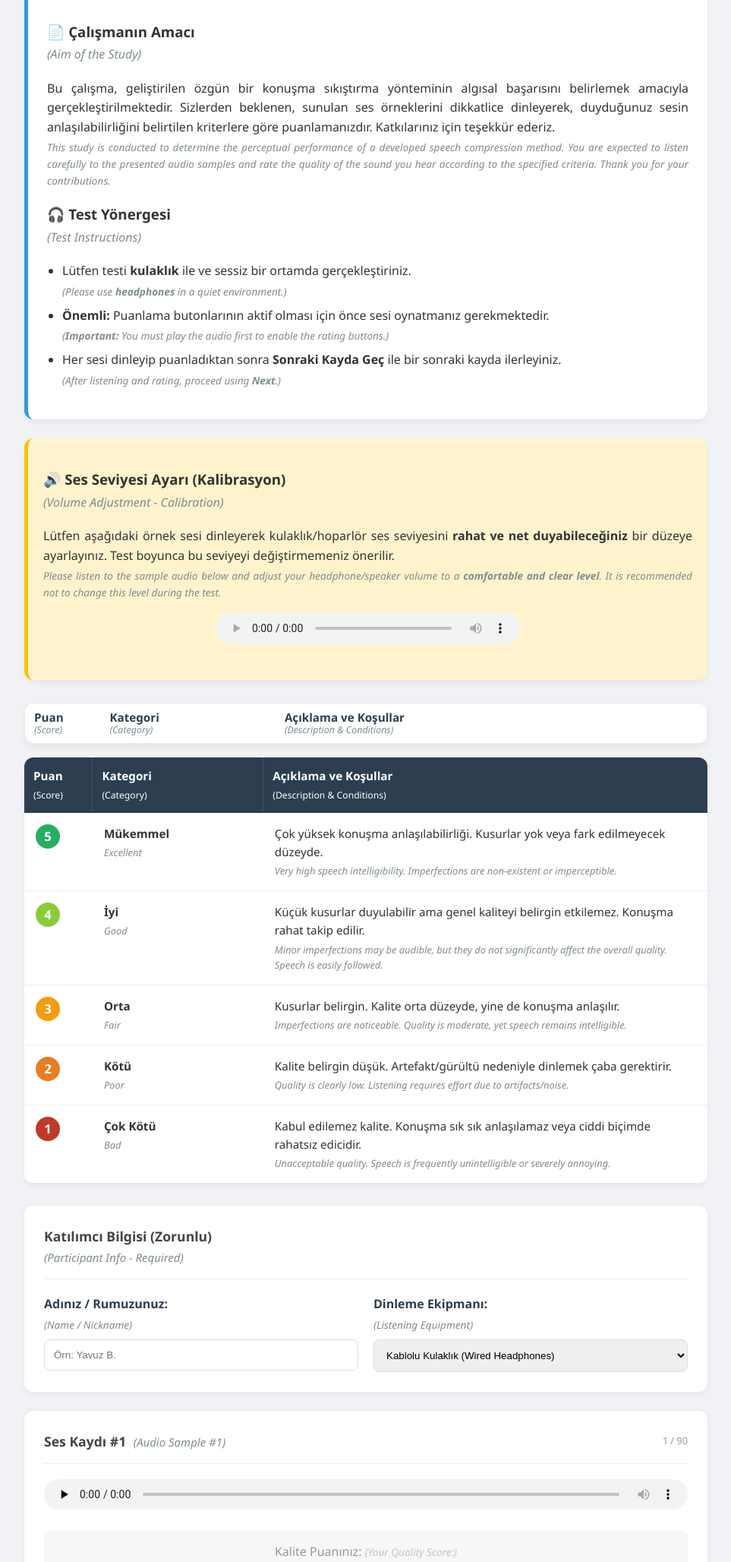
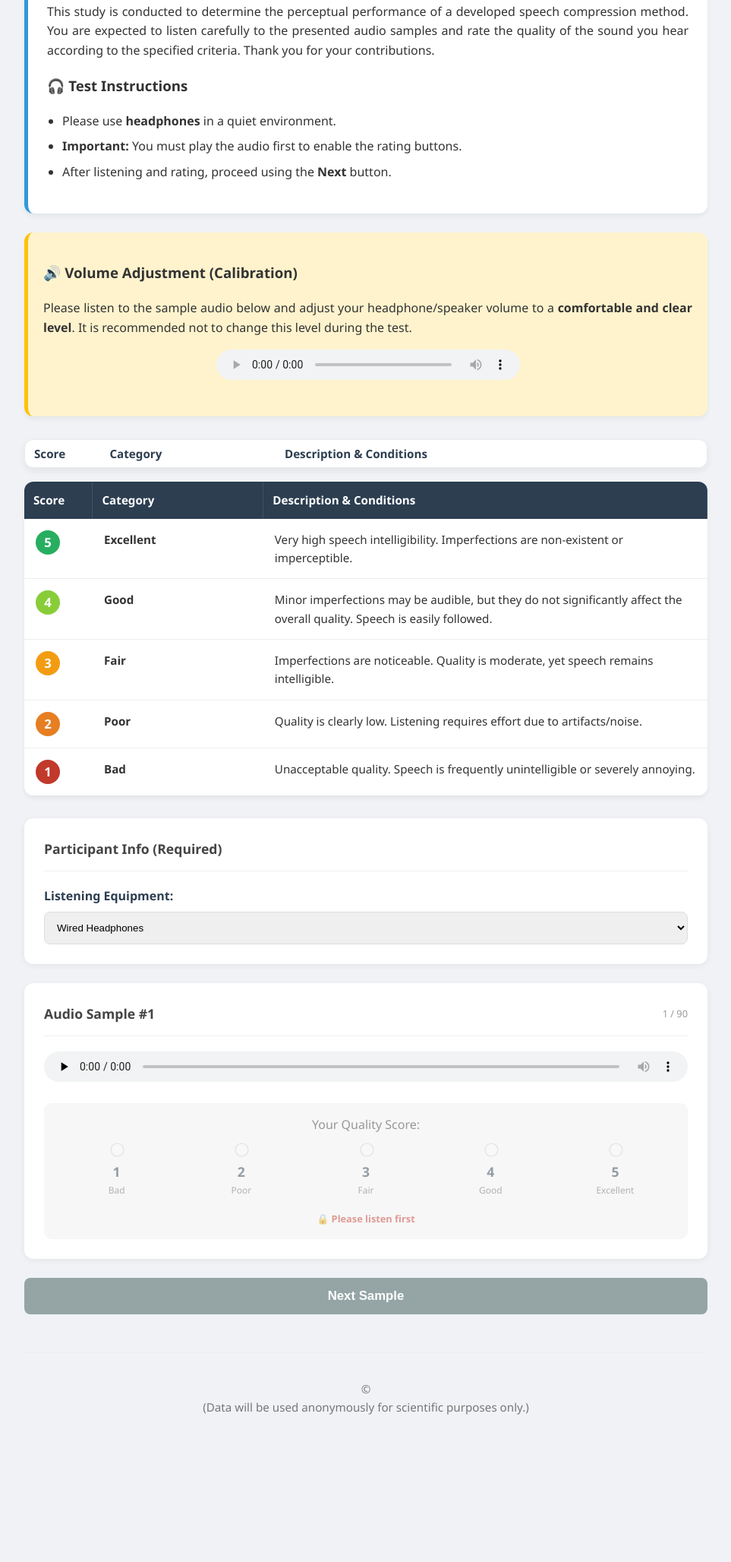
Before and after one commit to DBNC-Speech/MOS-Test, a plain HTML site: page index.html in a window 1280 px wide. Shown: the part 294-2350 px from the top of the page at 76% size, without its empty margins (158-1121 px from the left). After the commit the page ends 2214 px from the top, so only its background shows below. Drawn offline with Linux system fonts and the light colour scheme.

Commit message:
Update index.html

```diff
--- a/index.html
+++ b/index.html
@@ -1,5 +1,5 @@
 <!DOCTYPE html>
-<html lang="tr">
+<html lang="en">
 <head>
   <meta charset="UTF-8">
   <meta name="viewport" content="width=device-width, initial-scale=1.0">
@@ -27,7 +27,7 @@
       line-height: 1.6;
     }
 
-
+    /* Progress Bar */
     .progress-container {
       position: fixed; top: 0; left: 0; width: 100%; height: 8px; background-color: #ddd; z-index: 2000;
     }
@@ -58,11 +58,6 @@
     h1 { text-align: center; color: var(--primary-color); margin-bottom: 5px; }
     .subtitle { text-align: center; color: #7f8c8d; margin-bottom: 30px; font-weight: 500; }
 
-    .en-sub {
-      display: block; font-size: 0.85em; font-style: italic; color: #7f8c8d; font-weight: normal; margin-top: 3px;
-    }
-    .subtitle .en-sub { font-size: 0.9em; }
-
     .info-box {
       background: var(--card-bg); padding: 25px; border-radius: 12px;
       box-shadow: 0 4px 6px rgba(0,0,0,0.05); margin-bottom: 25px;
@@ -82,9 +77,9 @@
     }
     .calibration-box p { text-align: justify; }
 
-
+    /* Sticky Header for Mobile/Desktop Table Guide */
     .sticky-guide {
-
+      /* position: sticky; top: 0; z-index: 1000; Remove comment if you want it sticky */
       background: rgba(255,255,255,0.96);
       border: 1px solid #eaeaea;
       border-radius: 12px;
@@ -104,14 +99,6 @@
     .sticky-guide .cell {
       font-size: 0.95em;
       line-height: 1.1;
-    }
-    .sticky-guide .cell .sub {
-      display: block;
-      font-weight: 500;
-      font-style: italic;
-      color: #7f8c8d;
-      font-size: 0.82em;
-      margin-top: 2px;
     }
 
     .rating-guide-table {
@@ -162,7 +149,8 @@
     .sample-title { font-weight: bold; font-size: 1.1em; color: #444; }
 
     audio { width: 100%; margin-bottom: 20px; outline: none; height: 40px; }
-    .form-row { display: grid; grid-template-columns: 1fr 1fr; gap: 20px; }
+
+    .form-row { display: grid; grid-template-columns: 1fr; gap: 20px; } /* Changed to single column since name is removed */
     .form-group label { font-weight: bold; display: block; margin-bottom: 8px; color: #2c3e50; }
     input[type="text"], select { width: 100%; padding: 12px; border: 1px solid #ddd; border-radius: 8px; box-sizing: border-box; }
 
@@ -174,7 +162,7 @@
       opacity: 0.5; pointer-events: none; background: #f0f0f0;
     }
     .rating-container.locked::after {
-      content: "🔒 Lütfen önce sesi dinleyiniz / Please listen first";
+      content: "🔒 Please listen first";
       display: block; font-size: 0.8em; color: var(--danger-color); margin-top: 10px; font-weight: bold;
     }
     .rating-group { display: flex; justify-content: space-between; gap: 5px; flex-wrap: wrap; }
@@ -187,11 +175,8 @@
     .rating-val { font-weight: bold; font-size: 1.1em; color: var(--primary-color); }
     .rating-desc { font-size: 0.75em; color: #666; line-height: 1.2; margin-top: 4px; }
 
-
     .step-card { display: none; }
     .step-card.active { display: block; }
-
-
     .step-card { scroll-margin-top: 80px; }
 
     .nav-row{
@@ -257,52 +242,40 @@
     <div class="progress-bar" id="progressBar"></div>
   </div>
   <div class="progress-panel" id="progressPanel">
-    <strong>İlerleme:</strong> <span id="progressLabel">0 / 0</span>
+    <strong>Progress:</strong> <span id="progressLabel">0 / 0</span>
   </div>
   <div class="progress-text" id="progressText">0 / 0 (0%)</div>
 
-  <h1>Konuşma Sıkıştırma Kalite Testi<span class="en-sub">(Speech Compression Quality Test)</span></h1>
-  <p class="subtitle">Subjektif Değerlendirme (MOS Testi) <span class="en-sub">(Subjective Evaluation - MOS Test)</span></p>
+  <h1>Speech Compression Quality Test</h1>
+  <p class="subtitle">Subjective Evaluation (MOS Test)</p>
 
   <div class="info-box">
-    <h3>📄 Çalışmanın Amacı <span class="en-sub">(Aim of the Study)</span></h3>
+    <h3>📄 Aim of the Study</h3>
     <p>
-      Bu çalışma, geliştirilen özgün bir konuşma sıkıştırma yönteminin algısal başarısını belirlemek amacıyla gerçekleştirilmektedir.
-      Sizlerden beklenen, sunulan ses örneklerini dikkatlice dinleyerek, duyduğunuz sesin anlaşılabilirliğini belirtilen kriterlere göre puanlamanızdır.
-      Katkılarınız için teşekkür ederiz.
-      <span class="en-sub">
-        This study is conducted to determine the perceptual performance of a developed speech compression method.
-        You are expected to listen carefully to the presented audio samples and rate the quality of the sound you hear according to the specified criteria.
-        Thank you for your contributions.
-      </span>
+      This study is conducted to determine the perceptual performance of a developed speech compression method.
+      You are expected to listen carefully to the presented audio samples and rate the quality of the sound you hear according to the specified criteria.
+      Thank you for your contributions.
     </p>
 
-    <h3>🎧 Test Yönergesi <span class="en-sub">(Test Instructions)</span></h3>
+    <h3>🎧 Test Instructions</h3>
     <ul>
       <li>
-        Lütfen testi <strong>kulaklık</strong> ile ve sessiz bir ortamda gerçekleştiriniz.
-        <span class="en-sub">(Please use <strong>headphones</strong> in a quiet environment.)</span>
+        Please use <strong>headphones</strong> in a quiet environment.
       </li>
       <li>
-        <strong>Önemli:</strong> Puanlama butonlarının aktif olması için önce sesi oynatmanız gerekmektedir.
-        <span class="en-sub">(<strong>Important:</strong> You must play the audio first to enable the rating buttons.)</span>
+        <strong>Important:</strong> You must play the audio first to enable the rating buttons.
       </li>
       <li>
-        Her sesi dinleyip puanladıktan sonra <strong>Sonraki Kayda Geç</strong> ile bir sonraki kayda ilerleyiniz.
-        <span class="en-sub">(After listening and rating, proceed using <strong>Next</strong>.)</span>
+        After listening and rating, proceed using the <strong>Next</strong> button.
       </li>
     </ul>
   </div>
 
   <div class="calibration-box">
-    <h3>🔊 Ses Seviyesi Ayarı (Kalibrasyon) <span class="en-sub">(Volume Adjustment - Calibration)</span></h3>
+    <h3>🔊 Volume Adjustment (Calibration)</h3>
     <p>
-      Lütfen aşağıdaki örnek sesi dinleyerek kulaklık/hoparlör ses seviyesini <strong>rahat ve net duyabileceğiniz</strong> bir düzeye ayarlayınız.
-      Test boyunca bu seviyeyi değiştirmemeniz önerilir.
-      <span class="en-sub">
-        Please listen to the sample audio below and adjust your headphone/speaker volume to a <strong>comfortable and clear level</strong>.
-        It is recommended not to change this level during the test.
-      </span>
+      Please listen to the sample audio below and adjust your headphone/speaker volume to a <strong>comfortable and clear level</strong>.
+      It is recommended not to change this level during the test.
     </p>
 
     <div style="text-align: center;">
@@ -313,15 +286,9 @@
 
   <div class="sticky-guide" aria-label="Rating guide header">
     <div class="row">
-      <div class="cell">
-        Puan <span class="sub">(Score)</span>
-      </div>
-      <div class="cell">
-        Kategori <span class="sub">(Category)</span>
-      </div>
-      <div class="cell">
-        Açıklama ve Koşullar <span class="sub">(Description & Conditions)</span>
-      </div>
+      <div class="cell">Score</div>
+      <div class="cell">Category</div>
+      <div class="cell">Description & Conditions</div>
     </div>
   </div>
 
@@ -329,117 +296,90 @@
   <table class="rating-guide-table">
     <thead>
       <tr>
-        <th style="width: 10%;">Puan<br><span style="font-weight:normal; font-size:0.8em;">(Score)</span></th>
-        <th style="width: 25%;">Kategori<br><span style="font-weight:normal; font-size:0.8em;">(Category)</span></th>
-        <th>Açıklama ve Koşullar<br><span style="font-weight:normal; font-size:0.8em;">(Description & Conditions)</span></th>
+        <th style="width: 10%;">Score</th>
+        <th style="width: 25%;">Category</th>
+        <th>Description & Conditions</th>
       </tr>
     </thead>
     <tbody>
       <tr>
         <td><span class="score-badge score-5">5</span></td>
-        <td><strong>Mükemmel</strong><br><span class="en-sub">Excellent</span></td>
-        <td>
-          Çok yüksek konuşma anlaşılabilirliği. Kusurlar yok veya fark edilmeyecek düzeyde.
-          <span class="en-sub">Very high speech intelligibility. Imperfections are non-existent or imperceptible.</span>
-        </td>
+        <td><strong>Excellent</strong></td>
+        <td>Very high speech intelligibility. Imperfections are non-existent or imperceptible.</td>
       </tr>
 
       <tr>
         <td><span class="score-badge score-4">4</span></td>
-        <td><strong>İyi</strong><br><span class="en-sub">Good</span></td>
-        <td>
-          Küçük kusurlar duyulabilir ama genel kaliteyi belirgin etkilemez. Konuşma rahat takip edilir.
-          <span class="en-sub">Minor imperfections may be audible, but they do not significantly affect the overall quality. Speech is easily followed.</span>
-        </td>
+        <td><strong>Good</strong></td>
+        <td>Minor imperfections may be audible, but they do not significantly affect the overall quality. Speech is easily followed.</td>
       </tr>
 
       <tr>
         <td><span class="score-badge score-3">3</span></td>
-        <td><strong>Orta</strong><br><span class="en-sub">Fair</span></td>
-        <td>
-          Kusurlar belirgin. Kalite orta düzeyde, yine de konuşma anlaşılır.
-          <span class="en-sub">Imperfections are noticeable. Quality is moderate, yet speech remains intelligible.</span>
-        </td>
+        <td><strong>Fair</strong></td>
+        <td>Imperfections are noticeable. Quality is moderate, yet speech remains intelligible.</td>
       </tr>
 
       <tr>
         <td><span class="score-badge score-2">2</span></td>
-        <td><strong>Kötü</strong><br><span class="en-sub">Poor</span></td>
-        <td>
-          Kalite belirgin düşük. Artefakt/gürültü nedeniyle dinlemek çaba gerektirir.
-          <span class="en-sub">Quality is clearly low. Listening requires effort due to artifacts/noise.</span>
-        </td>
+        <td><strong>Poor</strong></td>
+        <td>Quality is clearly low. Listening requires effort due to artifacts/noise.</td>
       </tr>
 
       <tr>
         <td><span class="score-badge score-1">1</span></td>
-        <td><strong>Çok Kötü</strong><br><span class="en-sub">Bad</span></td>
-        <td>
-          Kabul edilemez kalite. Konuşma sık sık anlaşılamaz veya ciddi biçimde rahatsız edicidir.
-          <span class="en-sub">Unacceptable quality. Speech is frequently unintelligible or severely annoying.</span>
-        </td>
+        <td><strong>Bad</strong></td>
+        <td>Unacceptable quality. Speech is frequently unintelligible or severely annoying.</td>
       </tr>
     </tbody>
   </table>
 
   <form id="mos-form" novalidate>
     <input type="hidden" name="Sure_Saniye" id="durationInput">
+    <input type="hidden" name="Katilimci_Ismi" value="Anonymous">
 
     <div class="sample-card">
       <div class="sample-header">
-        <span class="sample-title">Katılımcı Bilgisi (Zorunlu) <span class="en-sub">(Participant Info - Required)</span></span>
+        <span class="sample-title">Participant Info (Required)</span>
       </div>
 
       <div class="form-row">
         <div class="form-group">
-          <label>Adınız / Rumuzunuz: <span class="en-sub">(Name / Nickname)</span></label>
-          <input type="text" name="Katilimci_Ismi" placeholder="Örn: Yavuz B." required>
-        </div>
-
-        <div class="form-group">
-          <label>Dinleme Ekipmanı: <span class="en-sub">(Listening Equipment)</span></label>
+          <label>Listening Equipment:</label>
           <select name="Kulaklik_Tipi">
-            <option value="Kablolu_Kulaklik">Kablolu Kulaklık (Wired Headphones)</option>
-            <option value="Bluetooth_Kulaklik">Bluetooth Kulaklık (Bluetooth Headphones)</option>
-            <option value="Hoparlor">Hoparlör (Speaker)</option>
-            <option value="Diger">Diğer (Other)</option>
+            <option value="Kablolu_Kulaklik">Wired Headphones</option>
+            <option value="Bluetooth_Kulaklik">Bluetooth Headphones</option>
+            <option value="Hoparlor">Speaker</option>
+            <option value="Diger">Other</option>
           </select>
         </div>
       </div>
     </div>
 
     <div id="audio-container" class="loading">
-      Ses dosyaları hazırlanıyor... <br>
-      <span class="en-sub">(Preparing audio files...)</span>
+      Preparing audio files...
     </div>
 
     <div class="nav-row">
       <button type="button" id="next-btn" disabled>
-        Sonraki Kayda Geç <span class="en-sub" style="display:inline; color:white; font-style:normal;">(Next)</span>
+        Next Sample
       </button>
     </div>
 
     <button type="submit" id="submit-btn" style="display:none;" disabled>
-      Testi Tamamla ve Gönder <br>
-      <span class="en-sub" style="color:white; font-size:0.8em;">(Complete Test and Submit)</span>
+      Complete Test and Submit
     </button>
   </form>
 
   <div class="footer">
     <p>
-      © Bursa Teknik Üniversitesi <br>
-      Veriler anonim olarak sadece bilimsel amaçlarla kullanılacaktır.
-    </p>
-    <p class="en-sub" style="margin-top: 5px;">
-      © Bursa Technical University <br>
+      ©  <br>
       (Data will be used anonymously for scientific purposes only.)
     </p>
   </div>
 
   <script>
     const scriptURL = 'https://script.google.com/macros/s/AKfycbys0EXNGfyYc7OT3w8-DBDazw9CyPiQjRFCv2i-u-jHppF0aANUx5TQaYxkQ5KMUDwv/exec';
-
-
 
     const indexler = ['01', '02', '05', '09', '13', '14', '16', '18', '20', '22', '26', '28', '29', '50', '53', '70', '75', '82', '84', '95', '98'];
     const varyasyonlar = ["original_1", "recon_0_8", "recon_1_6", "recon_3_2", "recon_4"];
@@ -451,7 +391,7 @@
     const startTime = Date.now();
     let oynatmaListesi = [];
 
-
+    // Create playlist
     indexler.forEach(idx => {
       varyasyonlar.forEach(tur => {
         if (tur === "original_1" && !orijinalKalsin.has(idx)) return;
@@ -495,7 +435,7 @@
 
     oynatmaListesi = karistir(oynatmaListesi);
 
-    // İstenen: sonda anchor_1 bir daha çalsın
+
     oynatmaListesi.push({
       dosyaYolu: `audio/anchor_1.wav`,
       sutunAdi: `anchor_1_repeat`,
@@ -519,8 +459,7 @@
         <div class="sample-card step-card" data-step="${index}">
           <div class="sample-header">
             <span class="sample-title">
-              Ses Kaydı #${index + 1}
-              <span class="en-sub" style="display:inline; margin-left:5px;">(Audio Sample #${index + 1})</span>
+              Audio Sample #${index + 1}
             </span>
             <span style="font-weight:normal; font-size:0.8em; color:#999;">${index + 1} / ${totalSteps}</span>
           </div>
@@ -531,35 +470,33 @@
           </audio>
 
           <div id="${item.benzersizID}" class="rating-container locked">
-            <span class="rating-title">Kalite Puanınız:
-              <span class="en-sub" style="display:inline;">(Your Quality Score:)</span>
-            </span>
+            <span class="rating-title">Your Quality Score:</span>
 
             <div class="rating-group">
               <label class="rating-label">
                 <input type="radio" name="${item.sutunAdi}" value="1" required disabled onchange="onRate(${index})">
                 <span class="rating-val">1</span>
-                <span class="rating-desc">Çok Kötü<br><i>(Bad)</i></span>
+                <span class="rating-desc">Bad</span>
               </label>
               <label class="rating-label">
                 <input type="radio" name="${item.sutunAdi}" value="2" disabled onchange="onRate(${index})">
                 <span class="rating-val">2</span>
-                <span class="rating-desc">Kötü<br><i>(Poor)</i></span>
+                <span class="rating-desc">Poor</span>
               </label>
               <label class="rating-label">
                 <input type="radio" name="${item.sutunAdi}" value="3" disabled onchange="onRate(${index})">
                 <span class="rating-val">3</span>
-                <span class="rating-desc">Orta<br><i>(Fair)</i></span>
+                <span class="rating-desc">Fair</span>
               </label>
               <label class="rating-label">
                 <input type="radio" name="${item.sutunAdi}" value="4" disabled onchange="onRate(${index})">
                 <span class="rating-val">4</span>
-                <span class="rating-desc">İyi<br><i>(Good)</i></span>
+                <span class="rating-desc">Good</span>
               </label>
               <label class="rating-label">
                 <input type="radio" name="${item.sutunAdi}" value="5" disabled onchange="onRate(${index})">
                 <span class="rating-val">5</span>
-                <span class="rating-desc">Mükemmel<br><i>(Excellent)</i></span>
+                <span class="rating-desc">Excellent</span>
               </label>
             </div>
           </div>
@@ -577,7 +514,6 @@
         try { a.pause(); } catch(e) {}
       });
     }
-
 
     function showStep(stepIndex, doScroll = true) {
       stepCards.forEach(c => c.classList.remove('active'));
@@ -643,10 +579,10 @@
       else bar.style.backgroundColor = "var(--success-color)";
     };
 
-
+    // Navigation Click Event
     nextBtn.addEventListener('click', () => {
       if (!rated[currentStep]) {
-        alert("Lütfen bu sesi puanladıktan sonra sonraki kayda geçiniz.\n\nPlease rate this audio before continuing.");
+        alert("Please rate this audio before continuing.");
         return;
       }
       if (currentStep < totalSteps - 1) {
@@ -655,7 +591,7 @@
       }
     });
 
-
+    // Initialize
     updateProgress();
     showStep(0, false);
 
@@ -664,18 +600,13 @@
     form.addEventListener('submit', e => {
       e.preventDefault();
 
-      const nameInput = form.querySelector('input[name="Katilimci_Ismi"]');
-      if (!nameInput.value.trim()) {
-        alert("Lütfen adınızı / rumuzunuzu giriniz.\n\nPlease enter your name/nickname.");
-        nameInput.focus();
-        return;
-      }
+      // Name validation removed as requested
 
       const total = totalSteps;
       const answered = document.querySelectorAll('input[type="radio"]:checked').length;
 
       if (answered !== total) {
-        alert(`Lütfen tüm sesleri puanlayınız. (${answered}/${total})\n\nPlease rate all audios.`);
+        alert(`Please rate all audios. (${answered}/${total})`);
         return;
       }
 
@@ -683,7 +614,7 @@
       const durationSeconds = Math.round((endTime - startTime) / 1000);
       document.getElementById('durationInput').value = durationSeconds;
 
-      submitBtn.innerHTML = "Sonuçlar Sunucuya Gönderiliyor... <br> <span class='en-sub' style='color:white;'>(Sending results to server...)</span>";
+      submitBtn.innerHTML = "Sending results to server...";
       submitBtn.style.backgroundColor = "#f39c12";
       submitBtn.disabled = true;
 
@@ -691,14 +622,14 @@
 
       fetch(scriptURL, { method: 'POST', body: formData })
         .then(response => {
-          alert("✅ İşlem Tamamlandı!\nTüm puanlarınız başarıyla kaydedildi.\n\n(Process Completed! Scores saved successfully.)");
-          submitBtn.innerHTML = "Gönderildi ✅ <br> <span class='en-sub' style='color:white;'>(Submitted)</span>";
+          alert("✅ Completed!\nAll scores saved successfully.");
+          submitBtn.innerHTML = "Submitted ✅";
           submitBtn.style.backgroundColor = "#27ae60";
         })
         .catch(error => {
-          console.error('Hata', error);
-          alert("❌ Hata oluştu! / Error occurred!");
-          submitBtn.innerHTML = "Tekrar Dene / Try Again";
+          console.error('Error', error);
+          alert("❌ Error occurred!");
+          submitBtn.innerHTML = "Try Again";
           submitBtn.style.backgroundColor = "#c0392b";
           submitBtn.disabled = false;
         });
```
